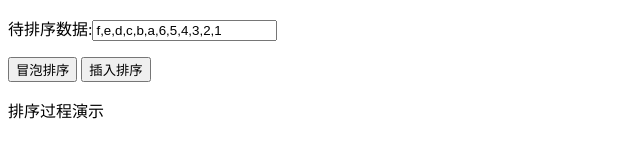
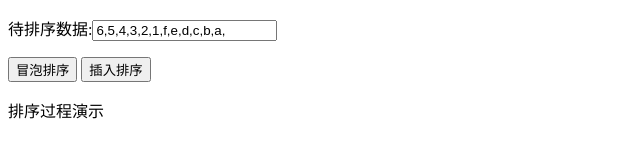
Before and after one commit to Shilong11285/jswork, a plain HTML site: page work7slide/index.html in a window 1280 px wide. Shown: the full height of the page, 0-640 px from the left. Drawn offline with Linux system fonts and the light colour scheme; files whose address does not match are found by name.

Commit message:
work7slide

```diff
--- a/work7slide/index.html
+++ b/work7slide/index.html
@@ -5,7 +5,7 @@
     <title>李世龙的冒泡排序和插入排序</title>
 </head>
 <body>
-    <p>待排序数据:<input id='origin' type='text' value='f,e,d,c,b,a,6,5,4,3,2,1'/></p>
+    <p>待排序数据:<input id='origin' type='text' value='6,5,4,3,2,1,f,e,d,c,b,a,'/></p>
     <p><button onclick='sort("bubble")'>冒泡排序</button>
     <button onclick='sort("insert")'>插入排序</button></p>
     <p>排序过程演示</p>
```
